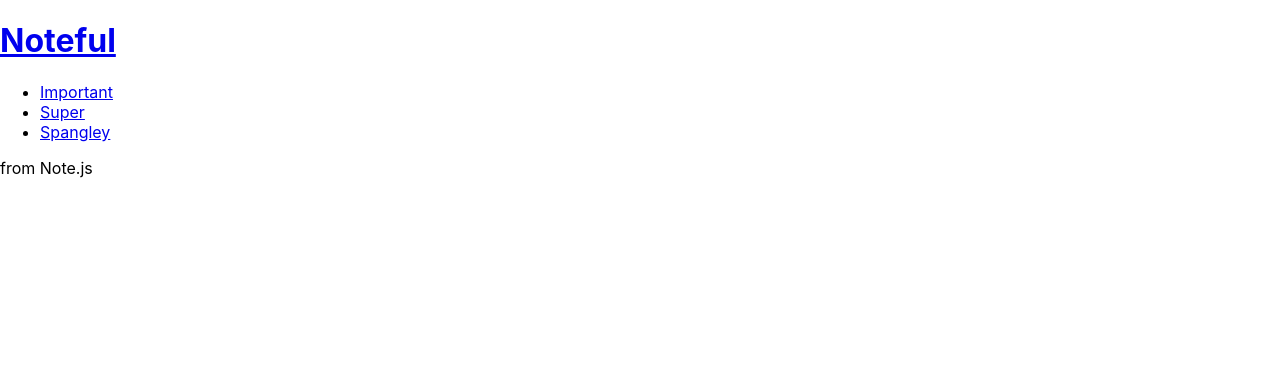
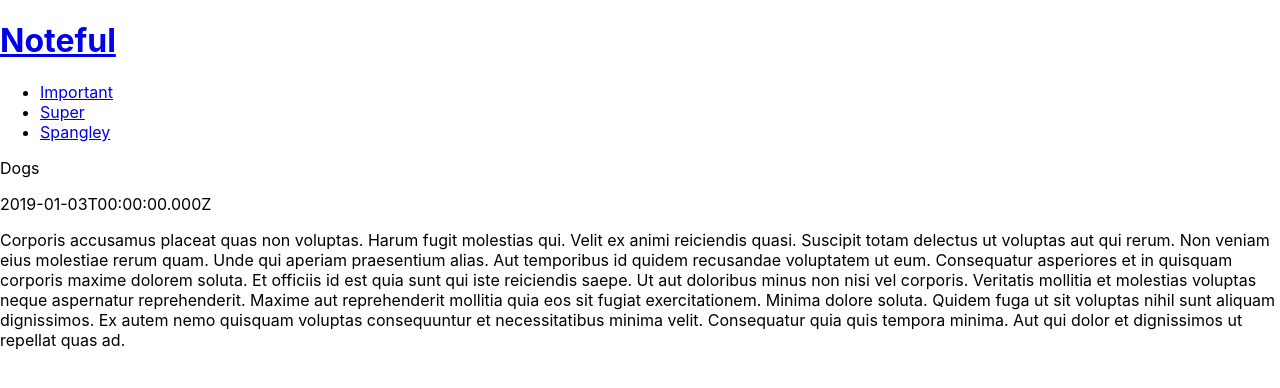
Before and after one commit to thinkful-ei-armadillo/jonathan-chris-noteful-refactor, a React (Create React App) app: page /note/cbc787a0-ffaf-11e8-8eb2-f2801f1b9fd1 in a window 1280 px wide. Shown: the top 388 px of the page. Built offline with nearby package versions, Linux system fonts and the light colour scheme.

Commit message:
add note.js functionality

```diff
--- a/src/App.js
+++ b/src/App.js
@@ -24,6 +24,12 @@
     return <Folder folder={folder} notes={this.state.notes} />;
   }
 
+  showNote = (e) => {
+    let noteId = this.state.notes.find(n => n.id === e.match.params.noteId);
+    console.log(noteId)
+    return <Note note={noteId} notes={this.state.notes} />
+  }
+
 // props.match.params.whatever
   render() {
     return (
@@ -37,8 +43,9 @@
         <Sidebar state={this.state} setFolder={this.setFolder} />
 
         <Route exact path='/' render={this.showInitialPage} />
-        <Route path='/note/:noteId' component={Note} />
+        <Route path='/note/:noteId' render={this.showNote} />
         <Route path='/folders/:foldersId' render={this.showFolder} />
+
       </div>
     );
   }
--- a/src/components/Folder.js
+++ b/src/components/Folder.js
@@ -2,6 +2,7 @@
 import { Link } from 'react-router-dom';
 
 class Folder extends Component {
+
   render() {
     let notes = this.props.notes
       .filter(n => n.folderId === this.props.folder.id)
--- a/src/components/Main.js
+++ b/src/components/Main.js
@@ -1,13 +1,11 @@
-import React, { Component } from 'react';
-import Sidebar from './Sidebar';
+import React from 'react';
 import {Link} from 'react-router-dom'
-import Note from './Note';
+
 
 
 export default function Main(props) {
     console.log('MAIN PROPS: ', props);
 
-    //let initial = props.match.params.length === 0 ? <p>test</p>:'';
     let notes = props.notes.map(n => {
       return (
         <li key={n.id}>
--- a/src/components/Note.js
+++ b/src/components/Note.js
@@ -1,11 +1,15 @@
-import React, { Component } from 'react';
+import React from 'react';
 
-class Note extends Component {
-  render() {
-    return(
-      <div>from Note.js</div>
-    )
-  }
+
+export default function Note(props) {
+
+  console.log(props.note)
+
+  return (
+    <div>
+      <p>{props.note.name}</p>
+      <p>{props.note.modified}</p>
+      <p>{props.note.content}</p>
+    </div>
+  )
 }
-
-export default Note;
--- a/src/components/Sidebar.js
+++ b/src/components/Sidebar.js
@@ -1,7 +1,7 @@
 import React, { Component } from 'react';
-import Folder from './Folder';
+
 import {Link} from 'react-router-dom';
-import store from '../store';
+
 
 
 class Sidebar extends Component {
--- a/src/index.js
+++ b/src/index.js
@@ -3,7 +3,7 @@
 import { BrowserRouter } from 'react-router-dom';
 import './index.css';
 import App from './App';
-import store from './store';
+
 
 ReactDOM.render(
   <BrowserRouter>
```
